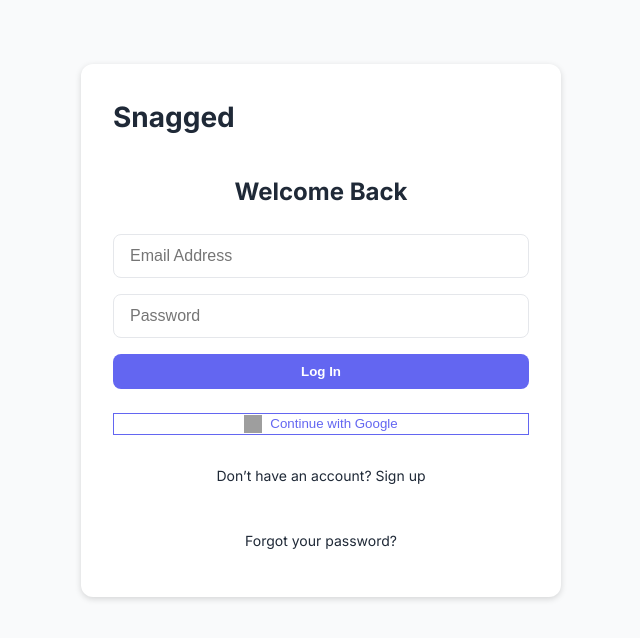
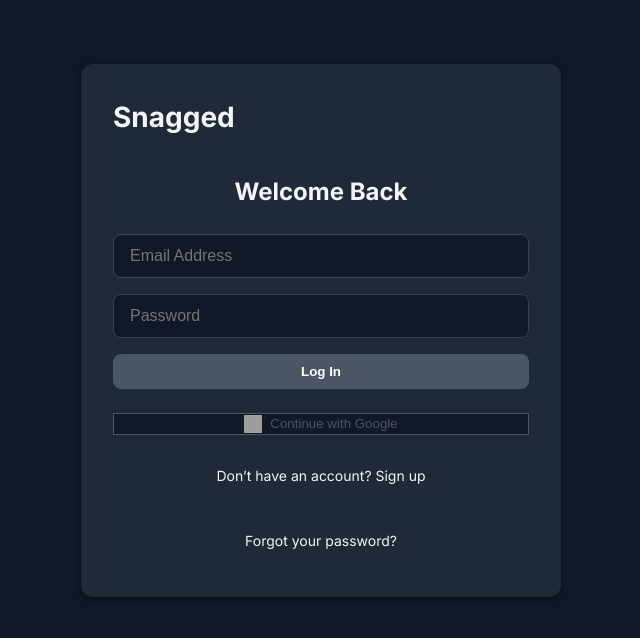
Before and after one commit to JonathanTeklu/jobapplyx, a React (Vite) app in the folder client/: page /login in a window 1280 px wide. Shown: the top 638 px of the page, without its empty margins (319-959 px from the left). Built offline with nearby package versions, Linux system fonts and the light colour scheme; no server answers; grey boxes are pictures that could not be loaded.

Commit message:
feat: add dark mode palette and api helper

```diff
--- a/client/index.html
+++ b/client/index.html
@@ -4,7 +4,7 @@
     <meta charset="UTF-8" />
     <link rel="icon" type="image/svg+xml" href="/vite.svg" />
     <meta name="viewport" content="width=device-width, initial-scale=1.0" />
-    <title>Vite + React</title>
+    <title>Snagged</title>
 
     <!-- Global font -->
     <link
--- a/client/src/App.css
+++ b/client/src/App.css
@@ -1,12 +1,13 @@
 :root {
-  --primary-color: #6366f1;
-  --primary-hover: #4f46e5;
-  --bg-color: #f9fafb;
-  --card-bg: #ffffff;
-  --text-color: #1f2937;
-  --border-color: #e5e7eb;
-  --shadow-sm: 0 1px 3px rgba(0,0,0,0.1);
-  --shadow-md: 0 2px 6px rgba(0,0,0,0.15);
+  /* Dark mode palette */
+  --primary-color: #4b5563;
+  --primary-hover: #6b7280;
+  --bg-color: #111827;
+  --card-bg: #1f2937;
+  --text-color: #f3f4f6;
+  --border-color: #374151;
+  --shadow-sm: 0 1px 3px rgba(0,0,0,0.4);
+  --shadow-md: 0 2px 6px rgba(0,0,0,0.5);
 }
 
 html {
@@ -116,7 +117,7 @@ a {
 .hero-text p {
   font-size: 1.125rem;
   margin-bottom: 2rem;
-  color: #4b5563;
+  color: #d1d5db;
 }
 
 .hero-image img {
@@ -181,7 +182,8 @@ a {
   border: 1px solid var(--border-color);
   border-radius: 0.5rem;
   font-size: 1rem;
-  background-color: #fff;
+  background-color: var(--bg-color);
+  color: var(--text-color);
   transition: border-color 0.2s ease, box-shadow 0.2s ease;
 }
 
@@ -190,13 +192,13 @@ a {
 .signup-form textarea:focus,
 .text-input:focus {
   border-color: var(--primary-color);
-  box-shadow: 0 0 0 3px rgba(99, 102, 241, 0.2);
+  box-shadow: 0 0 0 3px rgba(107, 114, 128, 0.2);
   outline: none;
 }
 
 .google-login-button {
   margin-top: 0.5rem;
-  background-color: #fff;
+  background-color: var(--bg-color);
   color: var(--primary-color);
   border: 1px solid var(--primary-color);
   display: flex;
@@ -205,7 +207,7 @@ a {
 }
 
 .google-login-button:hover {
-  background-color: rgba(99, 102, 241, 0.1);
+  background-color: var(--primary-hover);
 }
 
 .google-logo {
--- a/client/src/pages/ForgotPasswordPage.jsx
+++ b/client/src/pages/ForgotPasswordPage.jsx
@@ -1,6 +1,7 @@
 import React, { useState } from 'react';
 import axios from 'axios';
 import '../App.css';
+import { API_BASE } from '../utils/api';
 
 const ForgotPasswordPage = () => {
   const [email, setEmail] = useState('');
@@ -10,7 +11,7 @@ const ForgotPasswordPage = () => {
     e.preventDefault();
 
     try {
-      const res = await axios.post('https://snagged.onrender.com/api/auth/forgot-password', {
+      const res = await axios.post(`${API_BASE}/auth/forgot-password`, {
         email,
       });
       setMessage(res.data.message || 'Reset email sent if user exists.');
--- a/client/src/pages/LoginPage.jsx
+++ b/client/src/pages/LoginPage.jsx
@@ -3,6 +3,7 @@ import React, { useState } from 'react';
 import axios from 'axios';
 import { useNavigate, Link } from 'react-router-dom';
 import '../App.css';
+import { API_BASE } from '../utils/api';
 
 const LoginPage = () => {
   const [email, setEmail] = useState('');
@@ -18,7 +19,7 @@ const LoginPage = () => {
     setErrorMsg('');
 
     try {
-      const res = await axios.post('https://snagged.onrender.com/api/auth/login', {
+      const res = await axios.post(`${API_BASE}/auth/login`, {
         email,
         password,
       });
@@ -73,7 +74,7 @@ const LoginPage = () => {
           type="button"
           className="google-login-button"
           onClick={() =>
-            (window.location.href = 'https://snagged.onrender.com/api/auth/google')
+            (window.location.href = `${API_BASE}/auth/google`)
           }
         >
           <img
--- a/client/src/pages/MainPage.jsx
+++ b/client/src/pages/MainPage.jsx
@@ -2,6 +2,7 @@
 import React, { useEffect, useState, useCallback } from 'react';
 import { useNavigate } from 'react-router-dom';
 import '../App.css';
+import { API_BASE } from '../utils/api';
 
 const MainPage = () => {
   const [role, setRole] = useState(null);
@@ -70,7 +71,7 @@ const SnaggerDashboard = () => {
     if (filters.campus) params.append('campus', filters.campus);
 
     try {
-      const res = await fetch(`https://snagged.onrender.com/api/tasks?${params.toString()}`, {
+      const res = await fetch(`${API_BASE}/tasks?${params.toString()}`, {
         headers: { Authorization: `Bearer ${token}` },
       });
       const data = await res.json();
@@ -86,7 +87,7 @@ const SnaggerDashboard = () => {
   const handleFilter = (e) => { e.preventDefault(); fetchTasks(); };
 
   const claimTask = async (id) => {
-    await fetch(`https://snagged.onrender.com/api/tasks/${id}/claim`, {
+    await fetch(`${API_BASE}/tasks/${id}/claim`, {
       method: 'PUT',
       headers: { Authorization: `Bearer ${token}` },
     });
--- a/client/src/pages/MessagesPage.jsx
+++ b/client/src/pages/MessagesPage.jsx
@@ -1,5 +1,6 @@
 // Basic messaging UI - merge conflicts resolved
 import React, { useState, useEffect, useCallback } from 'react';
+import { API_BASE } from '../utils/api';
 
 const MessagesPage = () => {
   const [messages, setMessages] = useState([]);
@@ -10,7 +11,7 @@ const MessagesPage = () => {
   const fetchMessages = useCallback(async () => {
     if (!to) return;
     try {
-      const res = await fetch(`https://snagged.onrender.com/api/messages/${to}`, {
+      const res = await fetch(`${API_BASE}/messages/${to}`, {
         headers: { Authorization: `Bearer ${token}` },
       });
       const data = await res.json();
@@ -27,7 +28,7 @@ const MessagesPage = () => {
   const handleSend = async (e) => {
     e.preventDefault();
     try {
-      await fetch('https://snagged.onrender.com/api/messages', {
+      await fetch(`${API_BASE}/messages`, {
         method: 'POST',
         headers: {
           'Content-Type': 'application/json',
--- a/client/src/pages/PostTaskPage.jsx
+++ b/client/src/pages/PostTaskPage.jsx
@@ -2,6 +2,7 @@
 import React, { useState } from 'react';
 import { useNavigate } from 'react-router-dom';
 import '../App.css';
+import { API_BASE } from '../utils/api';
 
 const PostTaskPage = () => {
   const [formData, setFormData] = useState({
@@ -31,7 +32,7 @@ const PostTaskPage = () => {
     e.preventDefault();
     const token = localStorage.getItem('token');
     try {
-      const res = await fetch('https://snagged.onrender.com/api/tasks', {
+      const res = await fetch(`${API_BASE}/tasks`, {
         method: 'POST',
         headers: {
           'Content-Type': 'application/json',
--- a/client/src/pages/ResetPasswordPage.jsx
+++ b/client/src/pages/ResetPasswordPage.jsx
@@ -1,6 +1,7 @@
 import React, { useState } from 'react';
 import { useParams, useNavigate } from 'react-router-dom';
 import axios from 'axios';
+import { API_BASE } from '../utils/api';
 
 const ResetPasswordPage = () => {
   const { token } = useParams();
@@ -18,7 +19,7 @@ const ResetPasswordPage = () => {
     }
 
     try {
-      const res = await axios.post(`${import.meta.env.VITE_API_URL}/auth/reset-password/${token}`, {
+      const res = await axios.post(`${API_BASE}/auth/reset-password/${token}`, {
         password,
       });
 
--- a/client/src/pages/SignupPage.jsx
+++ b/client/src/pages/SignupPage.jsx
@@ -1,6 +1,7 @@
 import React, { useState } from 'react';
 import { useNavigate, Link } from 'react-router-dom';
 import '../App.css';
+import { API_BASE } from '../utils/api';
 
 const SignupPage = () => {
   const [formData, setFormData] = useState({
@@ -17,10 +18,9 @@ const SignupPage = () => {
 
   const handleSubmit = async (e) => {
     e.preventDefault();
-    console.log('form submitted');
 
     try {
-      const res = await fetch('https://snagged.onrender.com/api/auth/signup', {
+      const res = await fetch(`${API_BASE}/auth/signup`, {
         method: 'POST',
         headers: { 'Content-Type': 'application/json' },
         body: JSON.stringify(formData),
@@ -84,7 +84,7 @@ const SignupPage = () => {
       <button
         type="button"
         className="google-login-button"
-        onClick={() => window.location.href = 'https://snagged.onrender.com/api/auth/google'}
+        onClick={() => window.location.href = `${API_BASE}/auth/google`}
       >
         <img
           src="https://developers.google.com/identity/images/g-logo.png"
--- /dev/null
+++ b/client/src/utils/api.js
@@ -0,0 +1 @@
+export const API_BASE = import.meta.env.VITE_API_URL || 'https://snagged.onrender.com/api';
```
